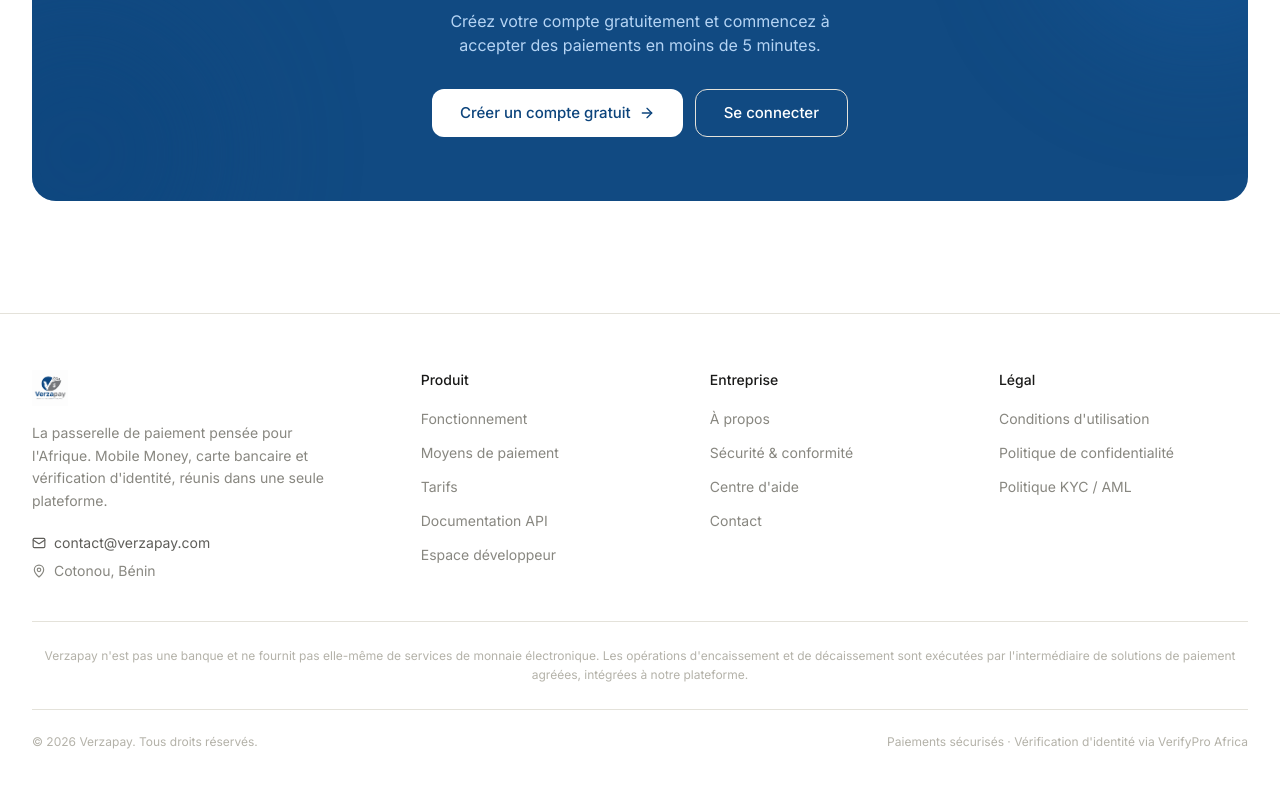
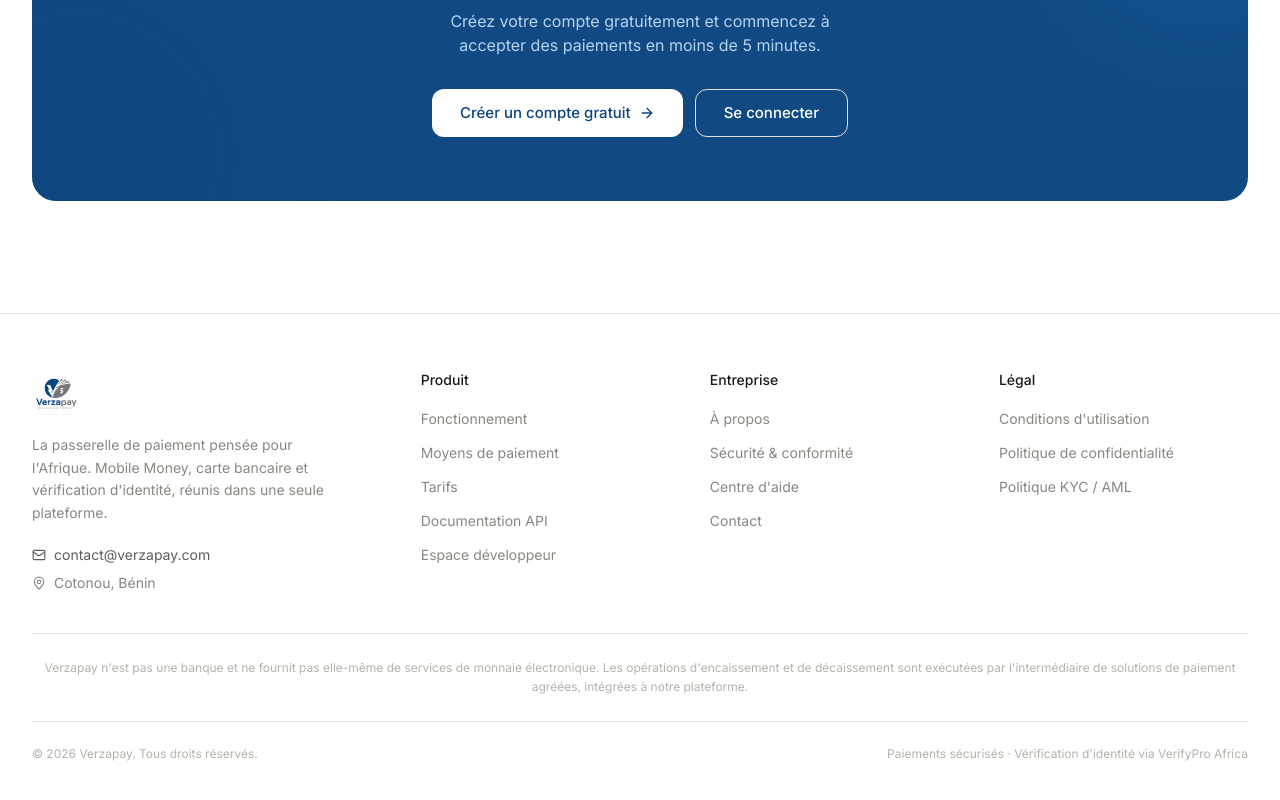
Before and after one commit to lfdweb123-sys/verzapay, a Next.js app: page / in a window 1280 px wide. Shown: the part 5415-6215 px from the top of the page. Built offline with nearby package versions, Linux system fonts and the light colour scheme; no server answers.

Commit message:
Update footer.tsx

```diff
--- a/src/components/marketing/footer.tsx
+++ b/src/components/marketing/footer.tsx
@@ -1,6 +1,7 @@
 import Link from "next/link";
 import Image from "next/image";
 import { Mail, MapPin } from "lucide-react";
+
 const COLUMNS = [
   {
     title: "Produit",
@@ -30,6 +31,7 @@ const COLUMNS = [
     ],
   },
 ];
+
 export function MarketingFooter() {
   return (
     <footer className="bg-white border-t border-ink-200">
@@ -37,7 +39,7 @@ export function MarketingFooter() {
         <div className="grid sm:grid-cols-2 lg:grid-cols-[1.4fr_1fr_1fr_1fr] gap-10">
           {/* Bloc marque */}
           <div>
-            <Image src="/icons/verzapay.png" alt="Verzapay" width={140} height={36} className="h-9 w-auto" />
+            <Image src="/icons/verzapay.png" alt="Verzapay" width={200} height={52} className="h-12 w-auto" />
             <p className="mt-4 text-sm text-ink-500 leading-relaxed max-w-xs">
               La passerelle de paiement pensée pour l&apos;Afrique. Mobile Money, carte bancaire et vérification d&apos;identité, réunis dans une seule plateforme.
             </p>
@@ -52,6 +54,7 @@ export function MarketingFooter() {
               </p>
             </div>
           </div>
+
           {/* Colonnes de liens */}
           {COLUMNS.map((col) => (
             <div key={col.title}>
@@ -68,12 +71,14 @@ export function MarketingFooter() {
             </div>
           ))}
         </div>
+
         {/* Disclaimer réglementaire */}
         <div className="mt-10 pt-6 border-t border-ink-100">
           <p className="text-xs text-ink-400 leading-relaxed text-center">
             Verzapay n&apos;est pas une banque et ne fournit pas elle-même de services de monnaie électronique. Les opérations d&apos;encaissement et de décaissement sont exécutées par l&apos;intermédiaire de solutions de paiement agréées, intégrées à notre plateforme.
           </p>
         </div>
+
         {/* Bas de footer */}
         <div className="mt-6 pt-6 border-t border-ink-100 flex flex-col sm:flex-row items-center justify-between gap-4">
           <p className="text-xs text-ink-400">
```
